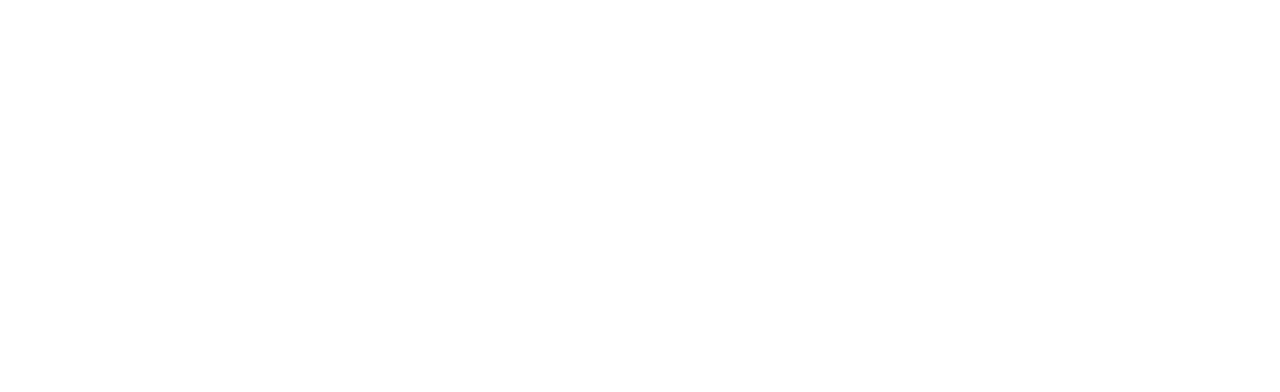
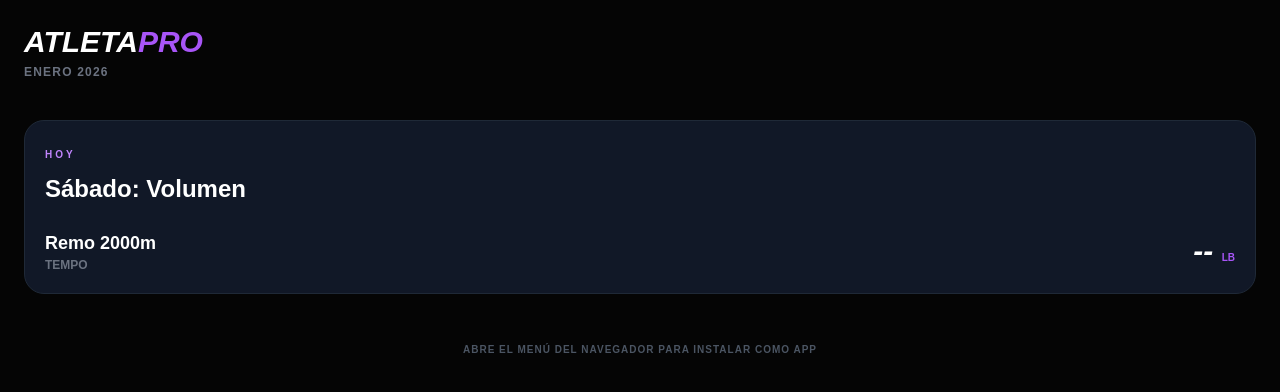
Before and after one commit to Armandojhh/Appatleta, a plain HTML site: page index.html in a window 1280 px wide. Drawn offline with nearby package versions, Linux system fonts and the light colour scheme.

Commit message:
Update index.html

```diff
--- a/index.html
+++ b/index.html
@@ -1,21 +1,111 @@
-<!-- COPIA ESTO DENTRO DE LA ETIQUETA <head> DE TU index.html -->
+<!DOCTYPE html>
+<html lang="es">
+<head>
+    <meta charset="UTF-8">
+    <meta name="viewport" content="width=device-width, initial-scale=1.0, maximum-scale=1.0, user-scalable=no">
+    <title>Atleta PRO 2026</title>
 
-<!-- Indica al navegador dónde está el archivo de configuración de la App -->
+    <!-- PWA Config -->
     <link rel="manifest" href="manifest.json">
-
-<!-- Colores y ajustes para que se vea como App en el móvil -->
     <meta name="theme-color" content="#8b5cf6">
     <meta name="apple-mobile-web-app-capable" content="yes">
     <meta name="apple-mobile-web-app-status-bar-style" content="black-translucent">
-<link rel="apple-touch-icon" href="icons/icon-192x192.png">
 
-<!-- Script para activar el Service Worker (Cópialo antes de cerrar </body>) -->
+    <!-- Tailwind CSS (Carga crítica) -->
+    <script src="https://cdn.tailwindcss.com"></script>
+
+    <style>
+        body {
+            background-color: #050505;
+            color: white;
+            font-family: sans-serif;
+            margin: 0;
+            padding: 0;
+        }
+        .card {
+            background: #111827;
+            border: 1px solid #1f2937;
+            border-radius: 20px;
+            padding: 20px;
+            margin-top: 20px;
+        }
+    </style>
+</head>
+<body>
+
+    <div id="app">
+        <!-- Contenido de respaldo por si falla el JS -->
+        <div class="flex items-center justify-center h-screen">
+            <p class="text-purple-500 font-bold animate-pulse">CARGANDO ENTRENAMIENTO...</p>
+        </div>
+    </div>
+
     <script>
+        // Datos de entrenamiento
+        const pesosBase = { squat: 275, clean: 190, deadlift: 295, press: 135, snatch: 150, frontSquat: 252 };
+
+        function calcularPeso(base) {
+            const hoy = new Date();
+            const inicio = new Date(2026, 0, 5);
+            const dias = Math.floor((hoy - inicio) / (1000 * 60 * 60 * 24));
+            if (dias < 0) return base;
+            const semana = Math.floor(dias / 7);
+            const semanaCiclo = (semana % 4) + 1;
+            if (semanaCiclo === 4) return Math.round(base * 0.7);
+            return base + ((semanaCiclo - 1) * 10);
+        }
+
+        const rutinas = {
+            1: { titulo: "Lunes: Fuerza Base", ej: "Sentadilla Trasera", peso: "squat", rep: "5x5" },
+            2: { titulo: "Martes: Halterofilia", ej: "C&J Complex", peso: "clean", rep: "5x1" },
+            3: { titulo: "Miércoles: Tracción", ej: "Peso Muerto", peso: "deadlift", rep: "3x5" },
+            4: { titulo: "Jueves: Habilidad", ej: "HSPU Estrictos", peso: null, rep: "5xMáx" },
+            5: { titulo: "Viernes: Snatch", ej: "Snatch Complex", peso: "snatch", rep: "5x1" },
+            6: { titulo: "Sábado: Volumen", ej: "Remo 2000m", peso: null, rep: "Tempo" }
+        };
+
+        function iniciarApp() {
+            const contenedor = document.getElementById('app');
+            const diaSemana = new Date().getDay();
+            const hoy = rutinas[diaSemana] || { titulo: "Descanso Activo", ej: "Caminar / Estirar", peso: null, rep: "-" };
+
+            contenedor.innerHTML = `
+                <div class="p-6">
+                    <header class="mb-10">
+                        <h1 class="text-3xl font-black italic">ATLETA<span class="text-purple-500">PRO</span></h1>
+                        <p class="text-xs text-gray-500 font-bold tracking-widest mt-1">ENERO 2026</p>
+                    </header>
+
+                    <div class="card">
+                        <span class="text-purple-400 text-[10px] font-bold tracking-[0.3em] uppercase">Hoy</span>
+                        <h2 class="text-2xl font-black mt-2 mb-6">${hoy.titulo}</h2>
+
+                        <div class="flex justify-between items-center">
+                            <div>
+                                <p class="font-bold text-lg text-white">${hoy.ej}</p>
+                                <p class="text-xs text-gray-500 font-bold uppercase">${hoy.rep}</p>
+                            </div>
+                            <div class="text-right">
+                                <span class="text-3xl font-black italic text-white">${hoy.peso ? calcularPeso(pesosBase[hoy.peso]) : '--'}</span>
+                                <span class="text-[10px] font-bold text-purple-500 ml-1">LB</span>
+                            </div>
+                        </div>
+                    </div>
+
+                    <p class="text-[10px] text-gray-600 text-center mt-12 uppercase font-bold tracking-widest">
+                        Abre el menú del navegador para instalar como App
+                    </p>
+                </div>
+            `;
+        }
+
+        // Ejecutar al cargar
+        window.onload = iniciarApp;
+
+        // Service Worker silencioso
         if ('serviceWorker' in navigator) {
-    window.addEventListener('load', () => {
-      navigator.serviceWorker.register('service-worker.js')
-        .then(reg => console.log('App lista para instalarse'))
-        .catch(err => console.log('Error en registro:', err));
-    });
+            navigator.serviceWorker.register('service-worker.js').catch(() => {});
         }
     </script>
+</body>
+</html>
```
Lines whose indentation alone changed are shown as unchanged.
